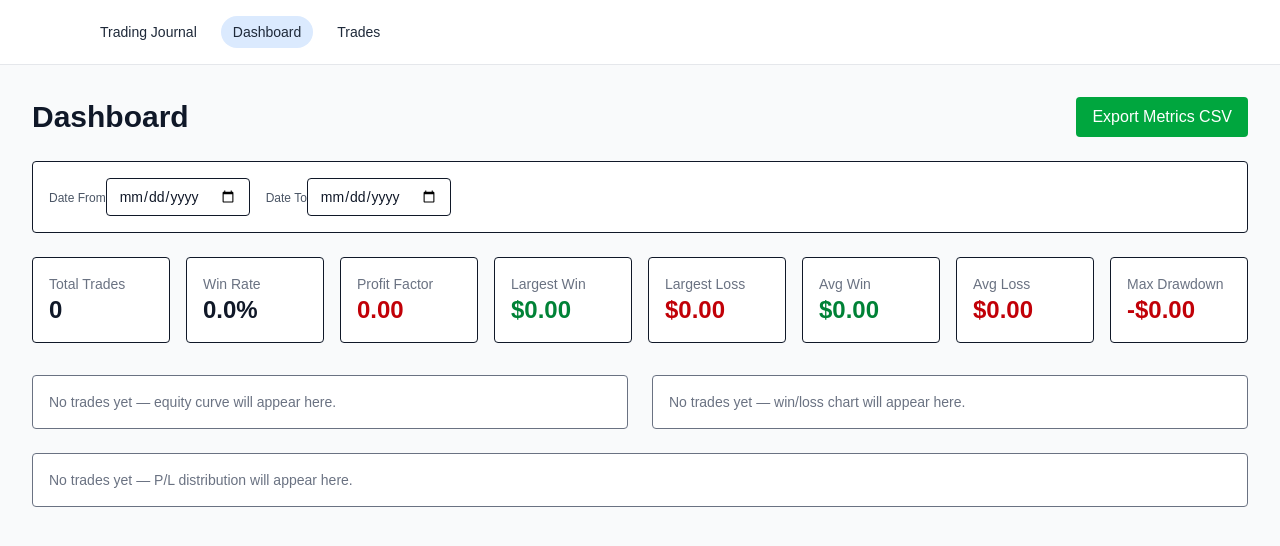
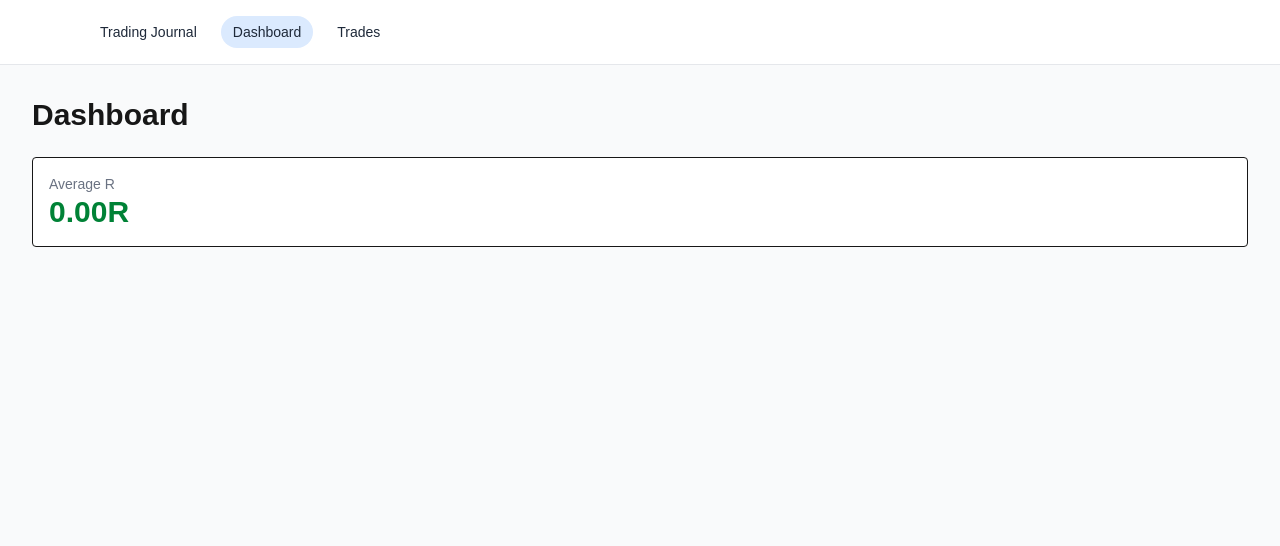
Before and after one commit to jorgemancipe/trading-journal, a Next.js app: page /dashboard in a window 1280 px wide. Shown: the top 546 px of the page. Built offline with nearby package versions, Linux system fonts and the light colour scheme.

Commit message:
Refactor DashboardPage by removing unused functions

```diff
--- a/app/dashboard/page.tsx
+++ b/app/dashboard/page.tsx
@@ -1,278 +1,29 @@
 "use client";
 
-import { useMemo, useState } from "react";
+import { useMemo } from "react";
 import { useTrades } from "../context/TradesContext";
-import EquityCurve from "../components/EquityCurve";
-import WinLossChart from "../components/WinLossChart";
-import PLHistogram from "../components/PLHistogram";
-
-/* ================= CSV HELPERS ================= */
-
-function timestampString() {
-  const d = new Date();
-  const pad = (n: number) => String(n).padStart(2, "0");
-  return `${d.getFullYear()}-${pad(d.getMonth() + 1)}-${pad(
-    d.getDate()
-  )}_${pad(d.getHours())}-${pad(d.getMinutes())}-${pad(d.getSeconds())}`;
-}
-
-function csvCell(v: unknown) {
-  if (v === null || v === undefined) return '""';
-  return `"${String(v).replace(/"/g, '""')}"`;
-}
-
-function buildCSV(rows: unknown[][]) {
-  return rows.map((r) => r.map(csvCell).join(",")).join("\n");
-}
-
-function downloadCSV(text: string, filename: string) {
-  const blob = new Blob([text], { type: "text/csv;charset=utf-8;" });
-  const url = URL.createObjectURL(blob);
-  const a = document.createElement("a");
-  a.href = url;
-  a.download = filename;
-  document.body.appendChild(a);
-  a.click();
-  document.body.removeChild(a);
-  URL.revokeObjectURL(url);
-}
-
-/* ================= METRIC HELPERS ================= */
-
-function calculateMaxDrawdown(trades: { profit: number }[]) {
-  let equity = 0;
-  let peak = 0;
-  let maxDD = 0;
-
-  for (const t of trades) {
-    equity += t.profit;
-    peak = Math.max(peak, equity);
-    maxDD = Math.max(maxDD, peak - equity);
-  }
-
-  return maxDD;
-}
-
-/* ================= PAGE ================= */
 
 export default function DashboardPage() {
   const { trades } = useTrades();
 
-  /* Date filters */
-  const [dateFrom, setDateFrom] = useState("");
-  const [dateTo, setDateTo] = useState("");
-
-  const filteredTrades = useMemo(() => {
-    return trades.filter((t) => {
-      if (dateFrom && t.date < dateFrom) return false;
-      if (dateTo && t.date > dateTo) return false;
-      return true;
-    });
-  }, [trades, dateFrom, dateTo]);
-
-  const metrics = useMemo(() => {
-    const totalTrades = filteredTrades.length;
-    const wins = filteredTrades.filter((t) => t.profit > 0);
-    const losses = filteredTrades.filter((t) => t.profit < 0);
-
-    const grossProfit = wins.reduce((s, t) => s + t.profit, 0);
-    const grossLoss = Math.abs(
-      losses.reduce((s, t) => s + t.profit, 0)
+  const avgR = useMemo(() => {
+    const valid = trades.filter((t) => t.risk > 0);
+    if (!valid.length) return 0;
+    return (
+      valid.reduce((s, t) => s + t.profit / t.risk, 0) / valid.length
     );
-
-    const profitFactor =
-      grossLoss === 0
-        ? grossProfit > 0
-          ? Infinity
-          : 0
-        : grossProfit / grossLoss;
-
-    const winRate =
-      totalTrades === 0 ? 0 : (wins.length / totalTrades) * 100;
-
-    const avgWin =
-      wins.length === 0 ? 0 : grossProfit / wins.length;
-
-    const avgLoss =
-      losses.length === 0
-        ? 0
-        : losses.reduce((s, t) => s + t.profit, 0) / losses.length;
-
-    const expectancy =
-      totalTrades === 0
-        ? 0
-        : (winRate / 100) * avgWin +
-          ((100 - winRate) / 100) * avgLoss;
-
-    const largestWin =
-      wins.length === 0 ? 0 : Math.max(...wins.map((t) => t.profit));
-
-    const largestLoss =
-      losses.length === 0
-        ? 0
-        : Math.min(...losses.map((t) => t.profit));
-
-    const maxDrawdown = calculateMaxDrawdown(filteredTrades);
-    const filteredPL = filteredTrades.reduce(
-      (s, t) => s + t.profit,
-      0
-    );
-
-    return {
-      totalTrades,
-      winRate,
-      avgWin,
-      avgLoss,
-      expectancy,
-      profitFactor,
-      largestWin,
-      largestLoss,
-      maxDrawdown,
-      filteredPL,
-    };
-  }, [filteredTrades]);
-
-  /* ================= EXPORT ================= */
-
-  function exportMetricsCSV() {
-    const rows: unknown[][] = [
-      ["Filter Summary", ""],
-      ["Date From", dateFrom || "All"],
-      ["Date To", dateTo || "All"],
-      ["Filtered Trades", metrics.totalTrades],
-      ["Filtered P/L", metrics.filteredPL.toFixed(2)],
-      ["Exported At", timestampString()],
-      ["", ""],
-
-      ["Metric", "Value"],
-      ["Total Trades", metrics.totalTrades],
-      ["Win Rate (%)", metrics.winRate.toFixed(2)],
-      [
-        "Profit Factor",
-        metrics.profitFactor === Infinity
-          ? "∞"
-          : metrics.profitFactor.toFixed(2),
-      ],
-      ["Largest Win", metrics.largestWin.toFixed(2)],
-      ["Largest Loss", metrics.largestLoss.toFixed(2)],
-      ["Average Win", metrics.avgWin.toFixed(2)],
-      ["Average Loss", metrics.avgLoss.toFixed(2)],
-      ["Expectancy", metrics.expectancy.toFixed(2)],
-      ["Max Drawdown", metrics.maxDrawdown.toFixed(2)],
-    ];
-
-    downloadCSV(
-      buildCSV(rows),
-      `dashboard-metrics-${timestampString()}.csv`
-    );
-  }
-
-  /* ================= UI ================= */
+  }, [trades]);
 
   return (
-    <main className="min-h-screen bg-gray-50 text-gray-900 p-8">
-      <div className="flex justify-between items-center mb-6">
-        <h1 className="text-3xl font-bold">Dashboard</h1>
+    <main className="p-8 bg-gray-50 min-h-screen">
+      <h1 className="text-3xl font-bold mb-6">Dashboard</h1>
 
-        <button
-          onClick={exportMetricsCSV}
-          className="px-4 py-2 bg-green-600 text-white rounded hover:bg-green-500"
-        >
-          Export Metrics CSV
-        </button>
-      </div>
-
-      {/* Filters */}
-      <div className="mb-6 bg-white border rounded p-4 flex gap-4">
-        <div>
-          <label className="text-xs text-gray-600">Date From</label>
-          <input
-            type="date"
-            value={dateFrom}
-            onChange={(e) => setDateFrom(e.target.value)}
-            className="border rounded px-3 py-2 text-sm"
-          />
+      <div className="bg-white p-4 border rounded">
+        <div className="text-sm text-gray-500">Average R</div>
+        <div className={`text-3xl font-bold ${avgR >= 0 ? "text-green-700" : "text-red-700"}`}>
+          {avgR.toFixed(2)}R
         </div>
-
-        <div>
-          <label className="text-xs text-gray-600">Date To</label>
-          <input
-            type="date"
-            value={dateTo}
-            onChange={(e) => setDateTo(e.target.value)}
-            className="border rounded px-3 py-2 text-sm"
-          />
-        </div>
-      </div>
-
-      {/* Metrics */}
-      <div className="grid grid-cols-1 sm:grid-cols-2 lg:grid-cols-8 gap-4">
-        <Metric label="Total Trades" value={metrics.totalTrades} />
-        <Metric label="Win Rate" value={`${metrics.winRate.toFixed(1)}%`} />
-        <Metric
-          label="Profit Factor"
-          value={
-            metrics.profitFactor === Infinity
-              ? "∞"
-              : metrics.profitFactor.toFixed(2)
-          }
-          positive={metrics.profitFactor >= 1}
-          negative={metrics.profitFactor < 1}
-        />
-        <Metric
-          label="Largest Win"
-          value={`$${metrics.largestWin.toFixed(2)}`}
-          positive
-        />
-        <Metric
-          label="Largest Loss"
-          value={`$${metrics.largestLoss.toFixed(2)}`}
-          negative
-        />
-        <Metric label="Avg Win" value={`$${metrics.avgWin.toFixed(2)}`} positive />
-        <Metric label="Avg Loss" value={`$${metrics.avgLoss.toFixed(2)}`} negative />
-        <Metric
-          label="Max Drawdown"
-          value={`-$${metrics.maxDrawdown.toFixed(2)}`}
-          negative
-        />
-      </div>
-
-      <div className="mt-8 grid grid-cols-1 lg:grid-cols-2 gap-6">
-        <EquityCurve trades={filteredTrades} />
-        <WinLossChart trades={filteredTrades} />
-      </div>
-
-      <div className="mt-6">
-        <PLHistogram trades={filteredTrades} />
       </div>
     </main>
   );
 }
-
-/* ================= METRIC CARD ================= */
-
-function Metric({
-  label,
-  value,
-  positive,
-  negative,
-}: {
-  label: string;
-  value: string | number;
-  positive?: boolean;
-  negative?: boolean;
-}) {
-  return (
-    <div className="bg-white border rounded p-4">
-      <div className="text-sm text-gray-500">{label}</div>
-      <div
-        className={`text-2xl font-semibold ${
-          positive ? "text-green-700" : negative ? "text-red-700" : ""
-        }`}
-      >
-        {value}
-      </div>
-    </div>
-  );
-}
```
